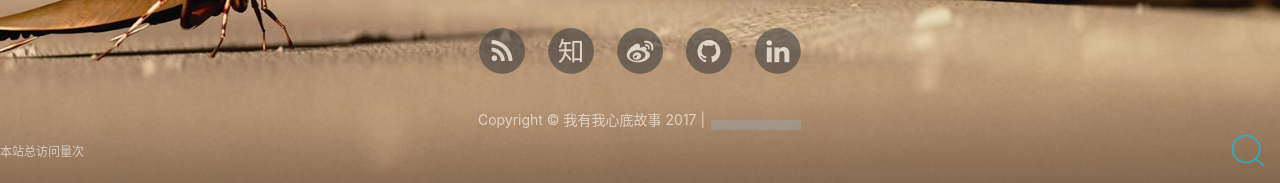
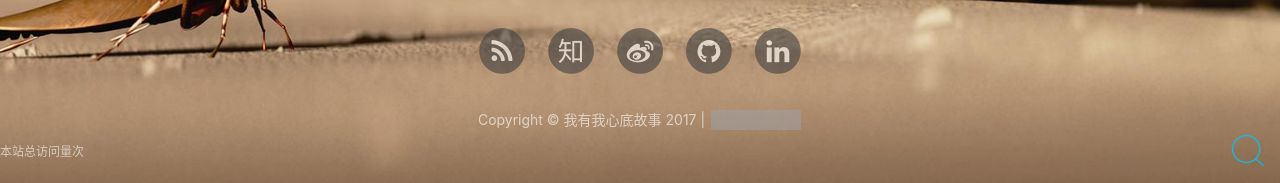
Before and after one commit to Tomy-Lee/Tomy-Lee.github.io, a Jekyll site: the page built from offline.html, in a window 1280 px wide. Shown: the part 714-897 px from the top of the page. Built offline with Jekyll 4.4.1, drawn with Linux system fonts in a browser that asks for light colours; nearby versions of some CDN libraries; comment, search, counter and statistics services are not loaded; grey boxes are pictures that could not be loaded.

Commit message:
Update footer.html

```diff
--- a/_includes/footer.html
+++ b/_includes/footer.html
@@ -97,7 +97,7 @@
                    |
             <iframe
                 style="margin-left: 2px; margin-bottom:-5px;"
-                frameborder="0" scrolling="0" width="91px" height="10px"
+                frameborder="0" scrolling="0" width="91px" height="20px"
                 src="https://ghbtns.com/github-btn.html?user=Tomy-Lee&repo=Tomy-Lee.github.io&type=star&count=true" >
             </iframe>
                 </p>
```
